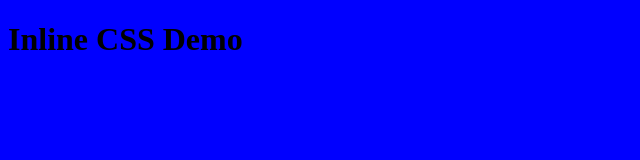
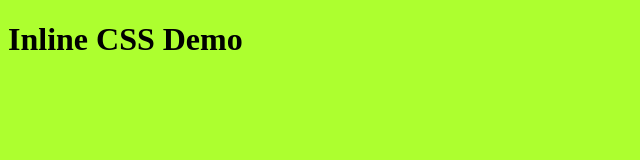
Before and after one commit to leelakrishna24/100-days-of-code-Web_Development, a plain HTML site: page Section5-Introduction to CSS/Adding CSS/addingcss_inline.html in a window 1280 px wide. Shown: the whole page, without its empty margins (0-640 px from the left). Drawn offline with Linux system fonts and the light colour scheme.

Commit message:
renamed:    Section5-Introduction to CSS/addingcss_external.html -> Section5-Introduction to CSS/Adding CSS/addingcss_external.html 	renamed:    Section5-Introduction to CSS/addingcss_inline.html -> Section5-Introduction to CSS/Adding CSS/addingcss_inline.html 	renamed:    Section5-Introduction to CSS/addingcss_internal.html -> Section5-Introduction to CSS/Adding CSS/addingcss_internal.html 	renamed:    Section5-Introduction to CSS/external_css.css -> Section5-Introduction to CSS/Adding CSS/external_css.css

```diff
--- a/Section5-Introduction to CSS/addingcss_inline.html
+++ b/Section5-Introduction to CSS/Adding CSS/addingcss_inline.html
@@ -1,5 +1,5 @@
 <!DOCTYPE html>
-<html lang="en" style="background-color: blue;">
+<html lang="en" style="background-color: greenyellow;">
 
 <head>
      <meta charset="UTF-8">
```
Also changed, not shown: Section5-Introduction to CSS/Adding CSS/addingcss_external.html (renamed from Section5-Introduction to CSS/addingcss_external.html, +1 -1 lines), Section5-Introduction to CSS/Adding CSS/addingcss_internal.html (renamed from Section5-Introduction to CSS/addingcss_internal.html), Section5-Introduction to CSS/Adding CSS/external_css.css (renamed from Section5-Introduction to CSS/external_css.css).
